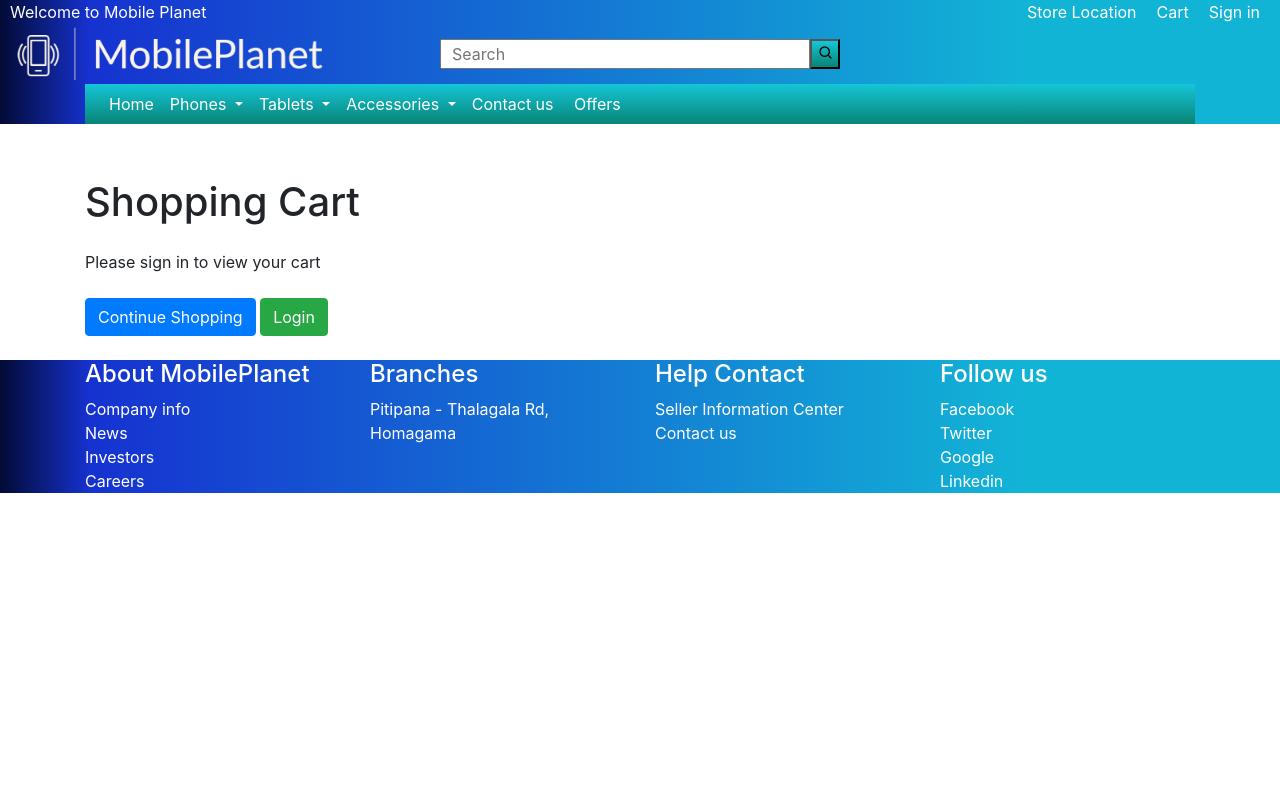
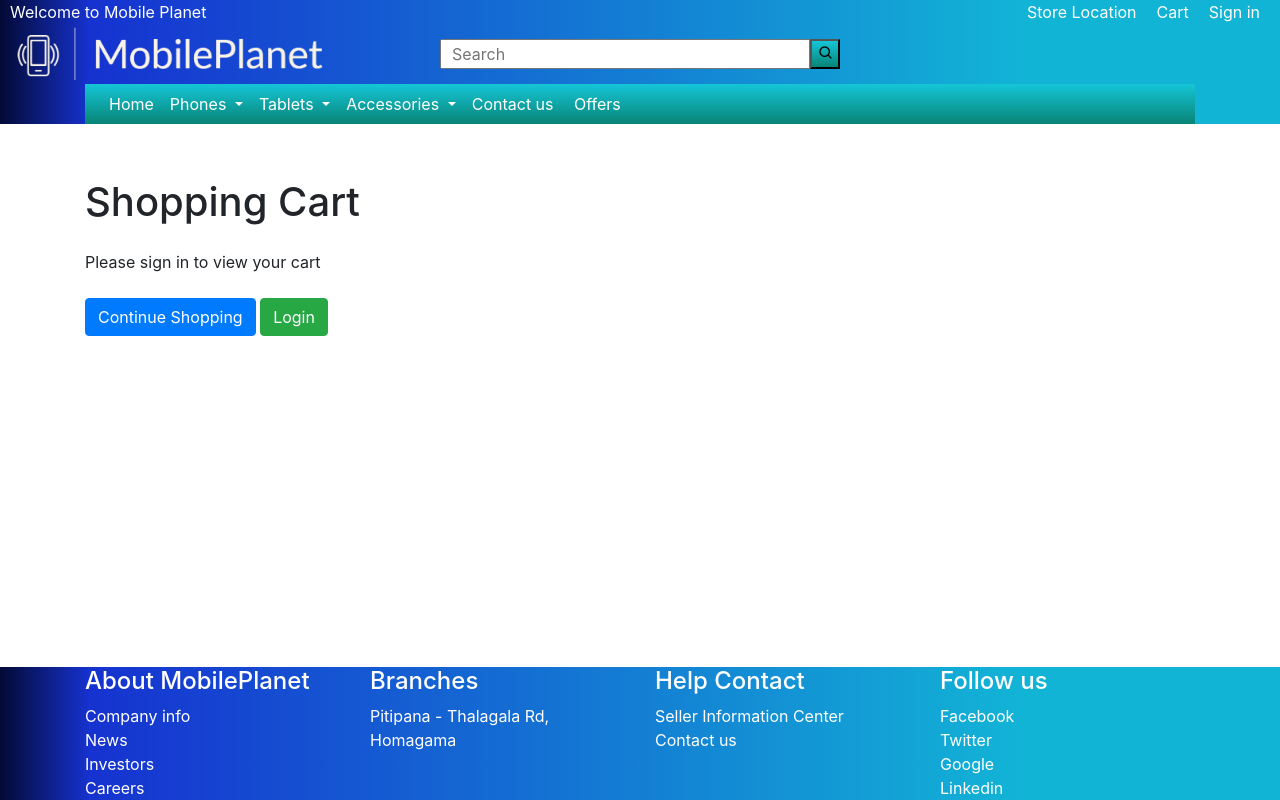
Before and after one commit to AAHSithuruwan/SF-Group-Project, a PHP site: page /cart.php in a window 1280 px wide. Run offline with PHP 8.4, Linux system fonts and the light colour scheme; data comes from the database, SQL or seed files in the repository.

Commit message:
Update headerAndFooter.css

```diff
--- a/css/headerAndFooter.css
+++ b/css/headerAndFooter.css
@@ -15,6 +15,7 @@ footer {
 	background: rgb(2,10,53);
     background: linear-gradient(90deg, rgba(2,10,53,1) 0%, rgba(22,50,208,1) 7%, rgba(18,180,214,1) 80%);
 	color: white;
+	margin-top: auto !important;
 }
 
 /* ---------------- top bar css  -------------------*/
@@ -242,3 +243,9 @@ footer {
 div a{
     color: white;
 }
+
+body{
+    min-height: 100vh;
+    display: flex;
+    flex-direction: column;
+}
```
